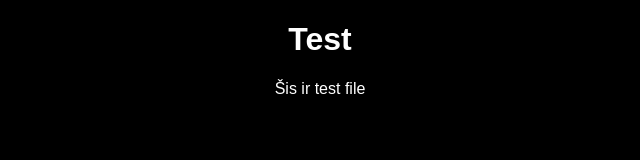
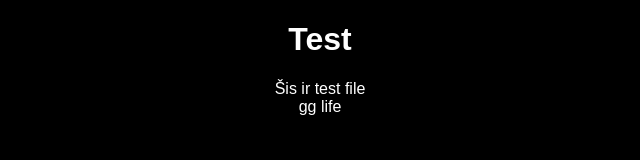
Before and after one commit to Lanheiv/test, a plain HTML site: page index.html in a window 1280 px wide. Shown: the full height of the page, 320-960 px from the left. Drawn offline with Linux system fonts and the light colour scheme.

Commit message:
pievieno gg

```diff
--- a/index.html
+++ b/index.html
@@ -19,6 +19,7 @@
     <h1>Test</h1>
     <div>
         <div>Šis ir test file</div>
+        <div>gg life</div>
     </div>
 </body>
 </html>
```
